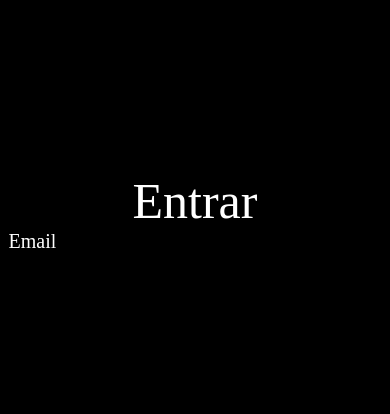
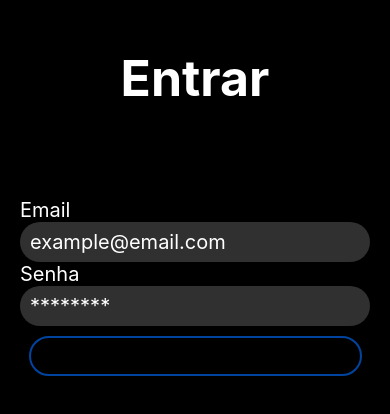
Before and after one commit to Rei1DT/SenaiParking, a React Native app: screen / in a window 390 px wide. Shown: the part 210-624 px from the top of the page. Built offline with nearby package versions, Linux system fonts and the light colour scheme.

Commit message:
feat: login components

```diff
--- a/src/screens/login/index.jsx
+++ b/src/screens/login/index.jsx
@@ -1,4 +1,5 @@
-import { LoginContainer, TitleEntrar, Forms, Email,  } from "./style";
+import React from "react";
+import { LoginContainer, TitleEntrar, Forms, Email, Senha, EmailInput, SenhaInput, EntrarButton } from "./style";
 
 export default function Login() {
     return (
@@ -6,8 +7,17 @@ export default function Login() {
                 <TitleEntrar>Entrar</TitleEntrar>
             <Forms>
                 <Email>Email</Email>
+                <EmailInput
+                placeholder="example@email.com"
+                keyboardType="email-address">
+                </EmailInput>
+                <Senha>Senha</Senha>
+                <SenhaInput
+                placeholder="********"
+                keyboardType="default">
+                </SenhaInput>
             </Forms>
-
+            <EntrarButton></EntrarButton>
         </LoginContainer>
     )
 }
--- a/src/screens/login/style.js
+++ b/src/screens/login/style.js
@@ -3,25 +3,54 @@ import styled from "styled-components/native"
 export const LoginContainer = styled.View`
     flex: 1;
     background-color: black;
-    display: flex;
+    padding-top: 80px;
+    align-items: center;
     justify-content: center;
-    align-items: center;
+    padding: 10px;
 `
 export const TitleEntrar = styled.Text`
     color: white;
     font-size: 50px;
-    font-family: Kanit;
+    font-weight: bold;
 `
 export const Forms = styled.View`
-    display: flex;
-    width: 373px;
-    flex-direction: column;
+    width: 100%;
     align-items: flex-start;
-    gap: 30px;
+    margin-top: 80px;
+    padding: 10px;
 `
 export const Email = styled.Text`
     color: white;
     font-size: 20px;
-    font-family: Kanit;
-    font-weight: 400;
 `
+export const EmailInput = styled.TextInput`
+    color: #FFFFFF;
+    font-size: 20px;
+    background-color: rgba(96, 96, 96, 0.50);
+    height: 40px;
+    padding: 5px 10px;
+    align-self: stretch;
+    border-radius: 20px;
+`
+export const Senha = styled.Text`
+    color: white;
+    font-size: 20px;
+`
+export const SenhaInput = styled.TextInput`
+    color: #FFFFFF;
+    font-size: 20px;
+    background-color: rgba(96, 96, 96, 0.50);
+    height: 40px;
+    padding: 5px 10px;
+    align-self: stretch;
+    border-radius: 20px;
+`
+export const EntrarButton = styled.TouchableOpacity`
+    padding: 5px 159px;
+    height: 40px;
+    width: 90%;
+    justify-content: center;
+    align-items: center;
+    border-radius: 100px;
+    border: 2px solid rgba(1, 98, 227, 0.70);
+`
```
